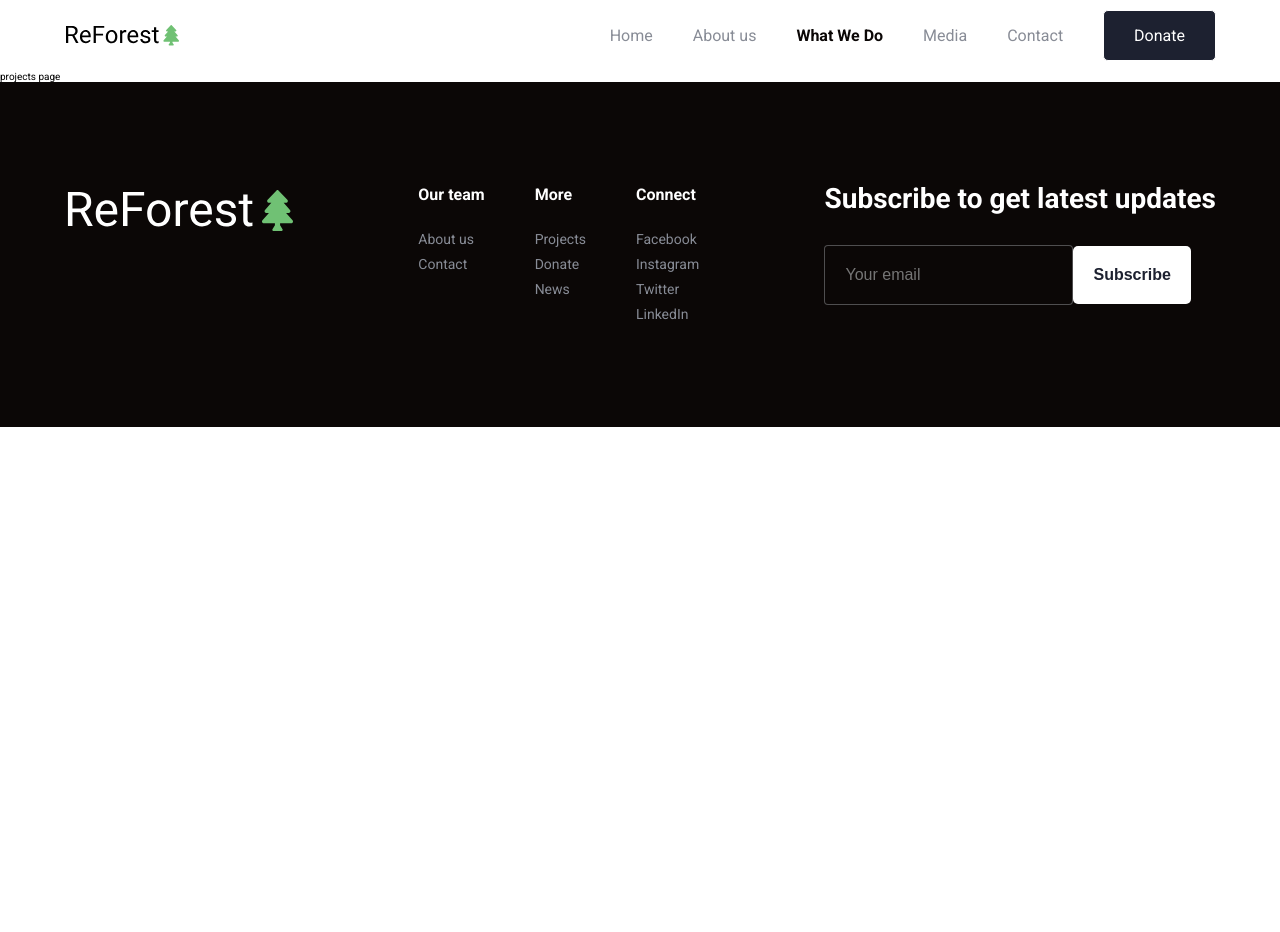
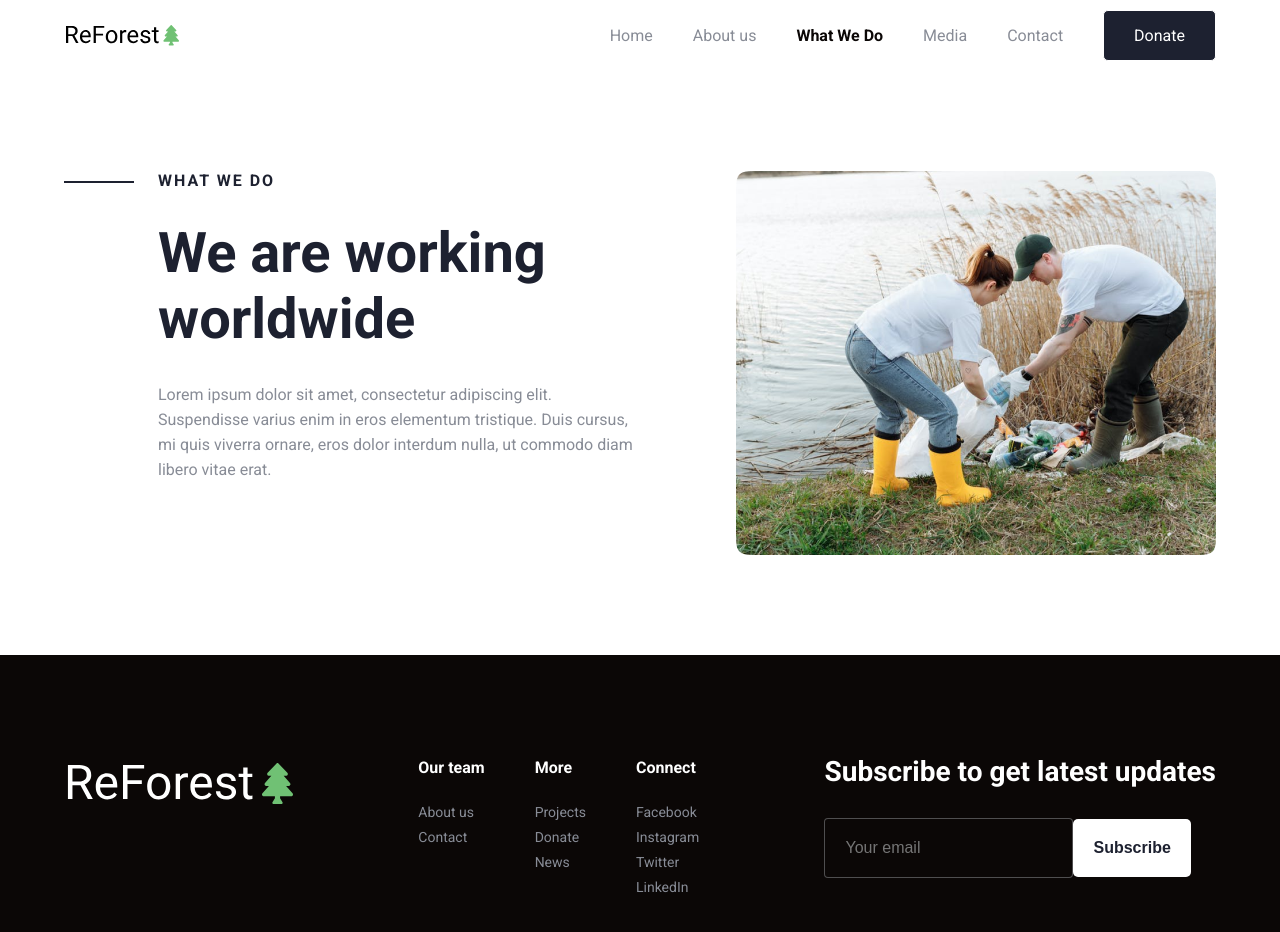
Before and after one commit to junkRatte/reforest, a React (Create React App) app: page /projects in a window 1280 px wide. Shown: the top 932 px of the page. Before the commit the page ends 800 px from the top, so only its background shows below. Built offline with nearby package versions, Linux system fonts and the light colour scheme.

Commit message:
Created the projects page header.

```diff
--- a/src/App.scss
+++ b/src/App.scss
@@ -23,6 +23,8 @@
 @import "./scss/pages/aboutpage/aboutPageAwards";
 @import "./scss/pages/aboutpage/aboutPageTeam";
 
+@import "./scss/pages/projectspage/projectsPageHeader";
+
 *,
 *::before,
 *::after {
--- a/src/js/pages/ProjectsPage.js
+++ b/src/js/pages/ProjectsPage.js
@@ -1,7 +1,12 @@
 import React from "react";
+import ProjectsPageHeader from "../sections/projectspage/ProjectsPageHeader";
 
 const ProjectsPage = () => {
-  return <div>projects page</div>;
+  return (
+    <div>
+      <ProjectsPageHeader />
+    </div>
+  );
 };
 
 export default ProjectsPage;
--- /dev/null
+++ b/src/js/sections/projectspage/ProjectsPageHeader.js
@@ -0,0 +1,29 @@
+import React from "react";
+import ProjectsHeaderImage from "../../../images/projects-header-image.png";
+
+const ProjectsPageHeader = () => {
+  return (
+    <header className="projectspage-header">
+      <div className="container">
+        <div className="projectspage-header-title">
+          <span className="heading-line"></span>
+          <div className="title-image-wrapper">
+            <div>
+              <h5>What we do</h5>
+              <h1>We are working worldwide</h1>
+              <p>
+                Lorem ipsum dolor sit amet, consectetur adipiscing elit.
+                Suspendisse varius enim in eros elementum tristique. Duis
+                cursus, mi quis viverra ornare, eros dolor interdum nulla, ut
+                commodo diam libero vitae erat.
+              </p>
+            </div>
+            <img src={ProjectsHeaderImage} />
+          </div>
+        </div>
+      </div>
+    </header>
+  );
+};
+
+export default ProjectsPageHeader;
--- /dev/null
+++ b/src/scss/pages/projectspage/_projectsPageHeader.scss
@@ -0,0 +1,44 @@
+.projectspage-header {
+  padding: $section-padding;
+
+  &-title {
+    @media only screen and (min-width: $media-query-tablet) {
+      display: flex;
+    }
+
+    h5 {
+      @include heading-five;
+      text-transform: uppercase;
+      letter-spacing: 0.2rem;
+      margin-bottom: 3rem;
+      color: $color-text-primary;
+    }
+
+    h1 {
+      @include heading-one;
+      color: $color-text-primary;
+      margin-bottom: 3rem;
+    }
+
+    p {
+      @include paragraph-normal;
+      color: $color-text-secondary;
+      margin-bottom: 5rem;
+
+      @media only screen and (min-width: $media-query-laptop) {
+        margin-bottom: 0;
+      }
+    }
+
+    img {
+      width: 100%;
+    }
+
+    .title-image-wrapper {
+      @media only screen and (min-width: $media-query-laptop) {
+        display: flex;
+        gap: 10rem;
+      }
+    }
+  }
+}
```
Also changed, not shown: src/images/projects-header-image.png (added).
